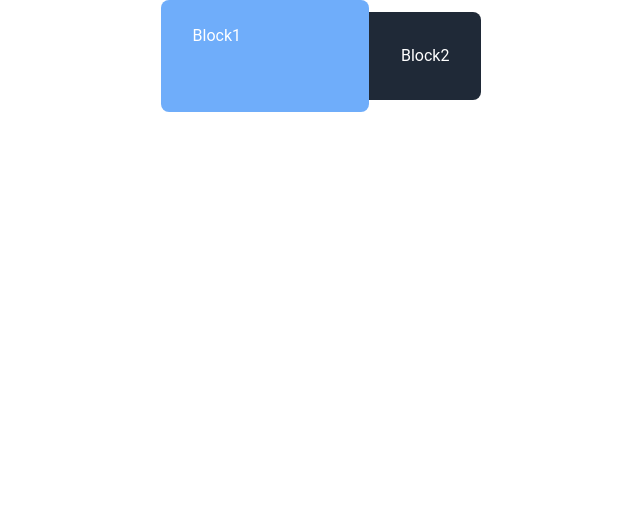
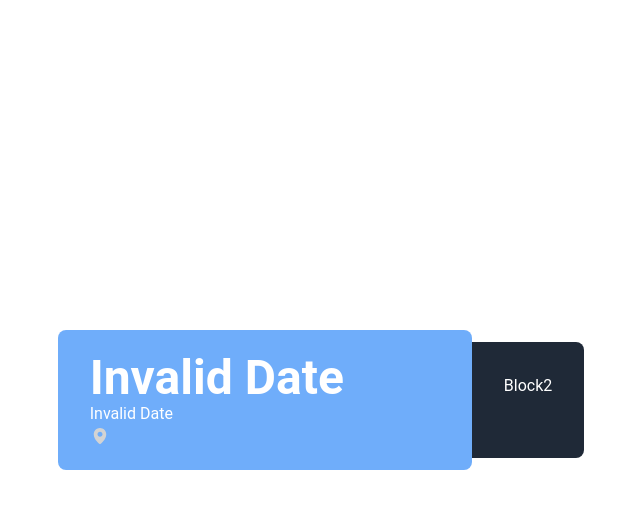
Before and after one commit to Ladniak/weather-app-ts, a React (Vite) app: page /weather in a window 1280 px wide. Shown: the top 508 px of the page, without its empty margins (319-959 px from the left). Built offline with nearby package versions, Linux system fonts and the light colour scheme; no server answers.

Commit message:
add new request to geocoding and update homePage styles

```diff
--- a/src/pages/HomePage/HomePage.tsx
+++ b/src/pages/HomePage/HomePage.tsx
@@ -4,11 +4,14 @@ import { fetchWeather } from "../../redux/weather/operations";
 import type { AppDispatch } from "../../redux/store";
 import { selectWeatherCurrent } from "../../redux/weather/selectors";
 import { useSearchParams } from "react-router-dom";
+import { selectCityName } from "../../redux/geocoding/selectors";
+import { fetchCityNameByCoords } from "../../redux/geocoding/operations";
 
 const HomePage = () => {
   const dispatch = useDispatch<AppDispatch>();
   const selector = useSelector(selectWeatherCurrent);
   const [searchParams] = useSearchParams();
+  const cityName = useSelector(selectCityName);
 
   const lat = Number(searchParams.get("lat"));
   const lon = Number(searchParams.get("lon"));
@@ -16,22 +19,76 @@ const HomePage = () => {
   useEffect(() => {
     if (lat !== null && lon !== null && !isNaN(lat) && !isNaN(lon)) {
       dispatch(fetchWeather({ latitude: lat, longitude: lon }));
+      dispatch(fetchCityNameByCoords({ latitude: lat, longitude: lon }));
     }
   }, [dispatch, lat, lon]);
 
-  const formattedDate = selector?.time
-    ? new Date(selector.time + "Z").toLocaleDateString()
-    : "";
+  // const formattedDate = selector?.time
+  //   ? new Date(selector.time + "Z").toLocaleDateString()
+  //   : "";
 
-  console.log(selector);
+  const formatWeatherDate = (
+    timeStr: string
+  ): { dayName: string; dateStr: string } => {
+    const date = new Date(timeStr + "Z");
+
+    const dayName = date.toLocaleDateString("en-GB", {
+      weekday: "long",
+    });
+
+    const dateStr = date.toLocaleDateString("en-GB", {
+      day: "2-digit",
+      month: "short",
+      year: "2-digit",
+    });
+
+    return { dayName, dateStr };
+  };
+
+  const selectorTime = selector?.time ?? "";
+  const { dayName, dateStr } = formatWeatherDate(selectorTime);
+
+  console.log(dateStr, dayName);
 
   return (
-    <div className="flex justify-center ">
-      <div className="rounded-lg py-6 pl-8 pr-32 bg-blue-400 opacity-90 text-white">
-        Block1
-      </div>
-      <div className="lg:my-3 bg-gray-800 text-white p-8 lg:rounded-r-lg">
-        Block2
+    <div className="flex justify-center min-h-screen items-center">
+      <div className="flex justify-center min-w-full ">
+        <div className="rounded-lg py-6 pl-8 pr-32 bg-blue-400 opacity-90 text-white">
+          <div>
+            <h1 className="text-5xl font-bold">{dayName}</h1>
+            <p>{dateStr}</p>
+            <p className="flex items-center">
+              <svg
+                className="h-5"
+                version="1.1"
+                id="Icons"
+                xmlns="http://www.w3.org/2000/svg"
+                viewBox="0 0 32 32"
+                fill="#cfcfcf"
+              >
+                <g id="SVGRepo_bgCarrier" strokeWidth="0"></g>
+                <g
+                  id="SVGRepo_tracerCarrier"
+                  strokeLinecap="round"
+                  strokeLinejoin="round"
+                ></g>
+                <g id="SVGRepo_iconCarrier">
+                  {" "}
+                  <style type="text/css">
+                    {" "}
+                    .st0
+                    fill:none;stroke:#000000;stroke-width:2;stroke-linecap:round;stroke-linejoin:round;stroke-miterlimit:10;{" "}
+                  </style>{" "}
+                  <path d="M16,3C10.5,3,6,7.5,6,13c0,8.4,9,15.5,9.4,15.8c0.2,0.1,0.4,0.2,0.6,0.2s0.4-0.1,0.6-0.2C17,28.5,26,21.4,26,13 C26,7.5,21.5,3,16,3z M16,17c-2.2,0-4-1.8-4-4s1.8-4,4-4s4,1.8,4,4S18.2,17,16,17z"></path>{" "}
+                </g>
+              </svg>{" "}
+              <span className="text-gray-100">{cityName}</span>
+            </p>
+          </div>
+        </div>
+        <div className="lg:my-3 bg-gray-800 text-white p-8 lg:rounded-r-lg">
+          Block2
+        </div>
       </div>
     </div>
   );
--- a/src/redux/geocoding/operations.ts
+++ b/src/redux/geocoding/operations.ts
@@ -1,15 +1,20 @@
 import { createAsyncThunk } from "@reduxjs/toolkit";
+import axios from "axios";
 
 export const fetchWeatherByCity = createAsyncThunk(
   "geocoding/fetchWeatherByCity",
   async (cityName: string, { rejectWithValue }) => {
     try {
-      const geoRes = await fetch(
-        `https://geocoding-api.open-meteo.com/v1/search?name=${encodeURIComponent(
-          cityName
-        )}`
+      const geoRes = await axios.get(
+        "https://geocoding-api.open-meteo.com/v1/search",
+        {
+          params: {
+            name: cityName,
+          },
+        }
       );
-      const geoData = await geoRes.json();
+
+      const geoData = geoRes.data;
 
       if (!geoData.results || geoData.results.length === 0) {
         return rejectWithValue("City not found");
@@ -17,10 +22,45 @@ export const fetchWeatherByCity = createAsyncThunk(
 
       const { latitude, longitude } = geoData.results[0];
 
-      // Повертаємо тільки координати
       return { latitude, longitude };
     } catch (err: any) {
       return rejectWithValue(err.message || "Failed to fetch coordinates");
     }
   }
 );
+
+export const fetchCityNameByCoords = createAsyncThunk(
+  "weatherByCity/fetchCityNameByCoords",
+  async (
+    { latitude, longitude }: { latitude: number; longitude: number },
+    { rejectWithValue }
+  ) => {
+    try {
+      const response = await axios.get(
+        "https://nominatim.openstreetmap.org/reverse",
+        {
+          params: {
+            format: "json",
+            lat: latitude,
+            lon: longitude,
+          },
+          headers: {
+            "Accept-Language": "en",
+          },
+        }
+      );
+
+      const address = response.data.address;
+      const city =
+        address.city || address.town || address.village || address.hamlet;
+
+      if (!city) {
+        return rejectWithValue("No city found in address");
+      }
+
+      return `${city}, ${address.country}`;
+    } catch (err: any) {
+      return rejectWithValue(err.message || "Failed to fetch city");
+    }
+  }
+);
--- a/src/redux/geocoding/selectors.ts
+++ b/src/redux/geocoding/selectors.ts
@@ -6,3 +6,5 @@ export const selectWeatherLoading = (state: RootState) =>
   state.weatherByCity.loading;
 export const selectWeatherError = (state: RootState) =>
   state.weatherByCity.error;
+export const selectCityName = (state: RootState) =>
+  state.weatherByCity.cityName;
--- a/src/redux/geocoding/slice.ts
+++ b/src/redux/geocoding/slice.ts
@@ -1,17 +1,19 @@
 import { createSlice } from "@reduxjs/toolkit";
-import { fetchWeatherByCity } from "./operations";
+import { fetchCityNameByCoords, fetchWeatherByCity } from "./operations";
 
 type WeatherByCityState = {
   coordinates: {
     latitude: number;
     longitude: number;
   } | null;
+  cityName: string | null;
   loading: boolean;
   error: string | null;
 };
 
 const initialState: WeatherByCityState = {
   coordinates: null,
+  cityName: null,
   loading: false,
   error: null,
 };
@@ -33,6 +35,13 @@ const weatherByCitySlice = createSlice({
       .addCase(fetchWeatherByCity.rejected, (state, action) => {
         state.loading = false;
         state.error = (action.payload as string) || "Something went wrong";
+      })
+      .addCase(fetchCityNameByCoords.fulfilled, (state, action) => {
+        state.cityName = action.payload;
+      })
+      .addCase(fetchCityNameByCoords.rejected, (state, action) => {
+        state.cityName = null;
+        state.error = action.payload as string;
       });
   },
 });
```
